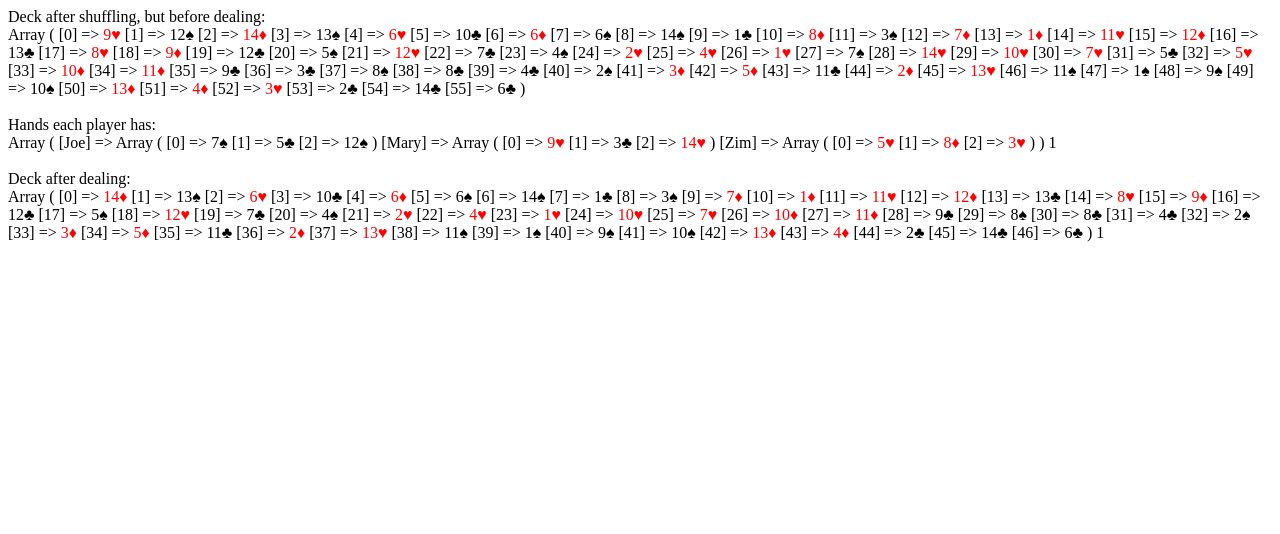
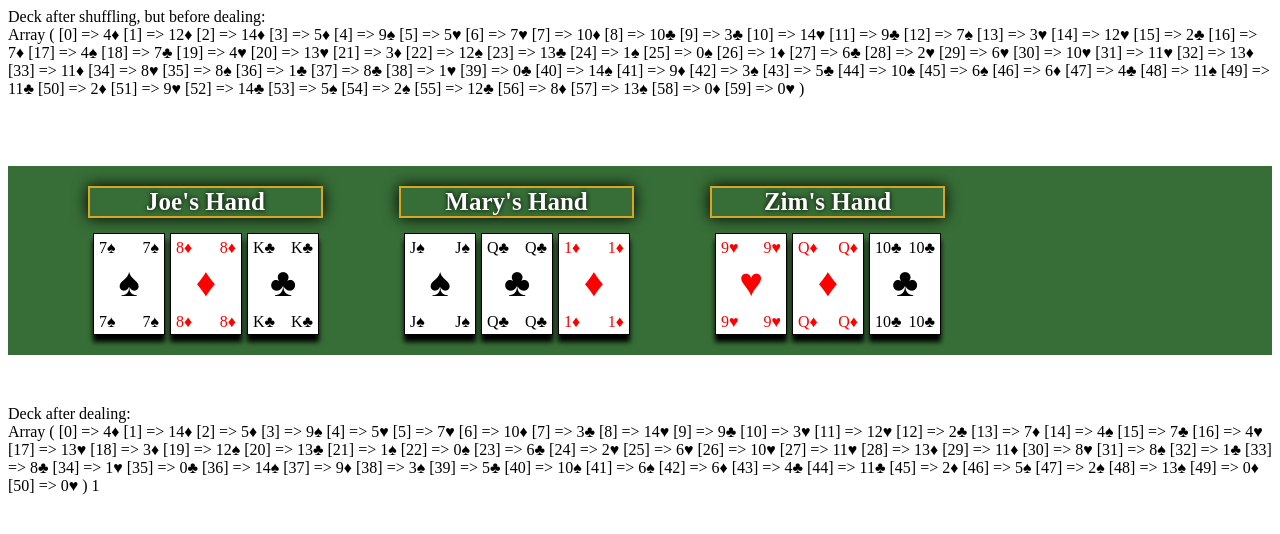
Before and after one commit to jorions/ACA_PHP_Intermediate, a PHP site: page /card_game.php in a window 1280 px wide. Shown: the top 534 px of the page. Run offline with PHP 8.4, Linux system fonts and the light colour scheme.

Commit message:
Added CSS formatting
Added printHands() to show current state of hands

Moved color-changing based on suite from the deck build to the printHands so that the values in the deck array are only letters and numbers instead of formatting too

```diff
--- a/homework/02-card_game/card_game.php
+++ b/homework/02-card_game/card_game.php
@@ -1,3 +1,12 @@
+<!DOCTYPE html>
+<html>
+<head>
+    <title>Card Game</title>
+    <link rel="stylesheet" type="text/css" href="styles.css">
+</head>
+<body>
+
+
     <?php
 
     /**
@@ -13,19 +22,21 @@ function getDeck()
 
         // Loop through card suits and append # to build deck
         foreach($suits as $card) {
-        for($i=1; $i<15; $i++) {
+            for($i=0; $i<15; $i++) {
                 $deck[] = $i . $card;
             }
         }
 
+        /*
         // Color code the deck (using by reference for each card to value changes apply outside of foreach
         foreach($deck as &$card) {
 
             // If the card is diamonds or hearts make it red
-        if(strpos($card, "&diams;") || strpos($card, "&hearts")) {
+            if(strpos($card, "&diams;") || strpos($card, "&hearts;")) {
                 $card = "<span style='color:red'>$card</span>";
             }
         }
+        */
 
         // Return deck array
         return $deck;
@@ -115,6 +126,58 @@ function deal($players, $numCards, &$shuffledDeck)
         return $allPlayers;
     }
 
+    /**
+     * @param $allPlayers An associative array of all player's name and their hand of cards
+     */
+    function printHands($allPlayers) {
+
+        // Wrap entire output in styled div
+        echo "<div class='table'>";
+
+            // Iterate through array of players
+            foreach($allPlayers as $player => $hand) {
+
+                // Wrap each player's hand in styled div
+                echo "<div class='hand'>";
+
+                    echo "<div class='name'><b>$player's Hand</b></div>";
+
+                    // Iterate though current player's hand and format output of each card
+                    foreach($hand as $card) {
+
+                        // If card value is 10 or greater replace with face (deal with this first and then deal with cards containing "0")
+                        if(substr($card, strpos($card, "&")-2, 1) == "1") {
+                            $card = str_replace("11", "J", $card);
+                            $card = str_replace("12", "Q", $card);
+                            $card = str_replace("13", "K", $card);
+                            $card = str_replace("14", "K", $card);
+
+                        // Else if the a card contains 0 replace with "A"
+                        } else {
+                            $card = str_replace("0", "A", $card);
+                        }
+
+                        // Color code and print the cards
+                        if(strpos($card, "&diams;") || strpos($card, "&hearts;")) {
+                            echo "<div class='card-red'>";
+                        } else {
+                            echo "<div class='card-black'>";
+                        }
+                                echo "<div class='cardValueTopLeft'>$card</div>";
+                                echo "<div class='cardValueTopRight'>$card</div>";
+                                echo "<div class='cardSuiteMiddle'>" . substr($card, strpos($card, "&"), 8) . "</div>";
+                                echo "<div class='cardValueBottomLeft'>$card</div>";
+                                echo "<div class='cardValueBottomRight'>$card</div>";
+                            echo "</div>";
+                    }
+
+                echo "</div>";
+            }
+        echo "</div>";
+    }
+
+
+
 
 
     // Crack open a brand new deck of cards
@@ -134,11 +197,14 @@ $numCards = 3;
 
     $playerHands = deal($players, $numCards, $deck);
 
-echo 'Hands each player has: <br/>';
-echo print_r($playerHands);
+    //echo 'Hands each player has: <br/>';
+    //echo print_r($playerHands);
+
+    printHands($playerHands);
 
     echo '<br />';
     echo '<br />';
+
 
     echo 'Deck after dealing: <br/>';
     echo print_r($deck);
@@ -151,3 +217,6 @@ shuffleDeck($newDeck);
 
     deal(5, 5, $newDeck);
     */
+?>
+</body>
+</html>
--- /dev/null
+++ b/homework/02-card_game/styles.css
@@ -0,0 +1,98 @@
+.table {
+    float: left;
+    min-width: 100%;
+    margin-top: 50px;
+    margin-bottom: 50px;
+    background-color: #376e37;
+}
+
+.hand {
+    float: left;
+    margin-left: 80px;
+    margin-top: 20px;
+    margin-bottom: 20px;
+}
+
+
+.name {
+    width: 100%;
+    text-align: center;
+    font-size: 25px;
+    margin-bottom: 15px;
+    color: white;
+    border: 2px solid goldenrod;
+    -moz-text-shadow: 0 0 5px #000000;
+    -webkit-text-shadow: 0 0 5px #000000;
+    text-shadow: 0 0 5px #000000;
+    -moz-box-shadow: 0 0 15px #000000;
+    -webkit-box-shadow: 0 0 15px #000000;
+    box-shadow: 0 0 15px #000000;
+}
+
+.card-red {
+    color: red;
+    float: left;
+    margin-left: 5px;
+    border: 1px solid black;
+    width: 70px;
+    height: 100px;
+    background-color: white;
+    -moz-box-shadow: 0 7px 5px #000000;
+    -webkit-box-shadow: 0 7px 5px #000000;
+    box-shadow: 0 7px 5px #000000;
+    display: inline-block;
+}
+
+.card-black {
+    float: left;
+    margin-left: 5px;
+    border: 1px solid black;
+    width: 70px;
+    height: 100px;
+    background-color: white;
+    -moz-box-shadow: 0 7px 5px #000000;
+    -webkit-box-shadow: 0 7px 5px #000000;
+    box-shadow: 0 7px 5px #000000;
+}
+
+
+/*
+.cardValue {
+    width: 100%;
+    margin-top: 18px;
+    font-size: 30px;
+    text-align: center;
+}
+*/
+
+.cardValueTopLeft {
+    margin-left: 5px;
+    margin-top: 5px;
+    float: left;
+}
+
+.cardValueTopRight {
+    margin-right: 5px;
+    margin-top: 5px;
+    float: right;
+}
+
+
+.cardSuiteMiddle {
+    width: 70px;
+    text-align: center;
+    margin-top: 25px;
+    font-size: 40px;
+}
+
+.cardValueBottomLeft {
+    margin-left: 5px;
+    margin-top: 7px;
+    float: left;
+}
+
+.cardValueBottomRight {
+    margin-right: 5px;
+    margin-top: 7px;
+    float: right;
+}
```
Lines whose indentation alone changed are shown as unchanged.
